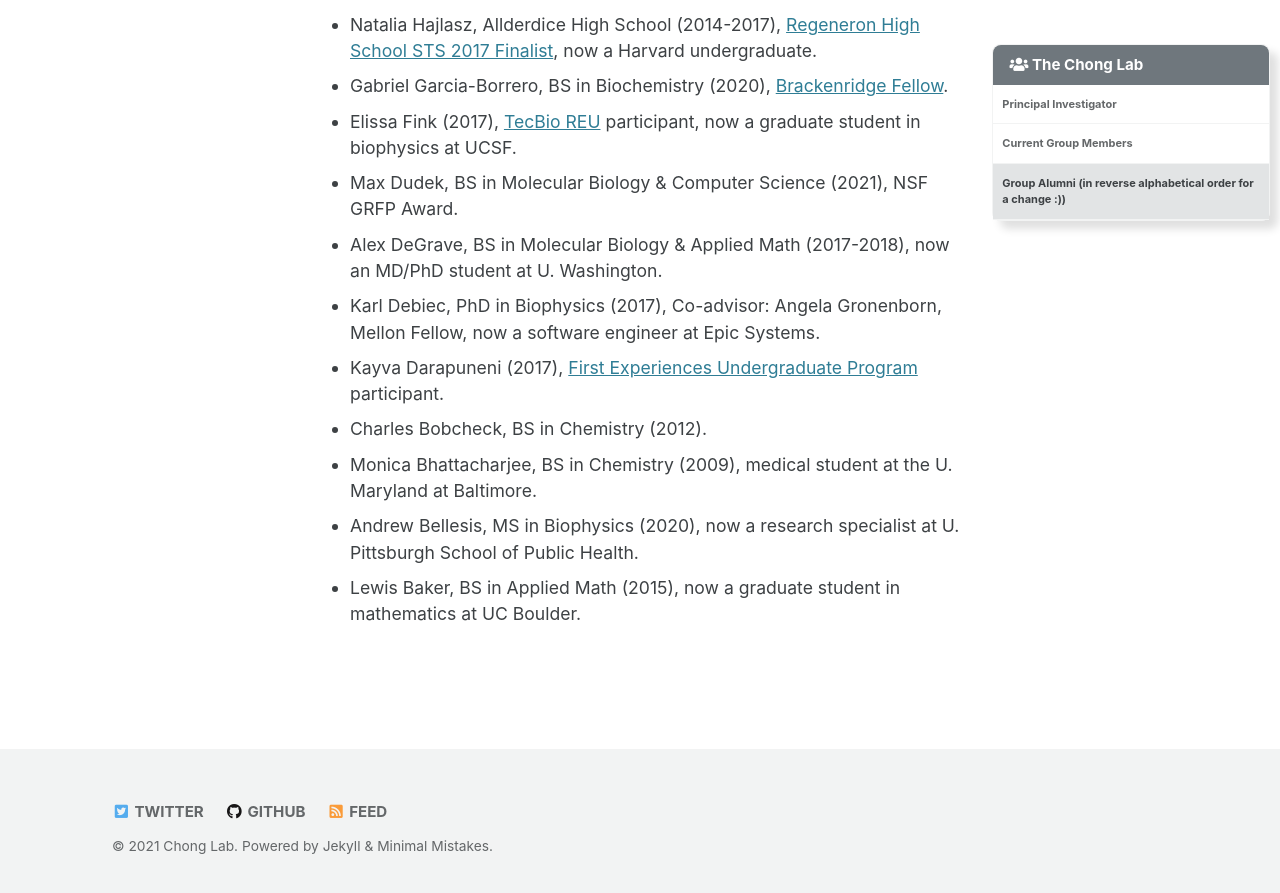
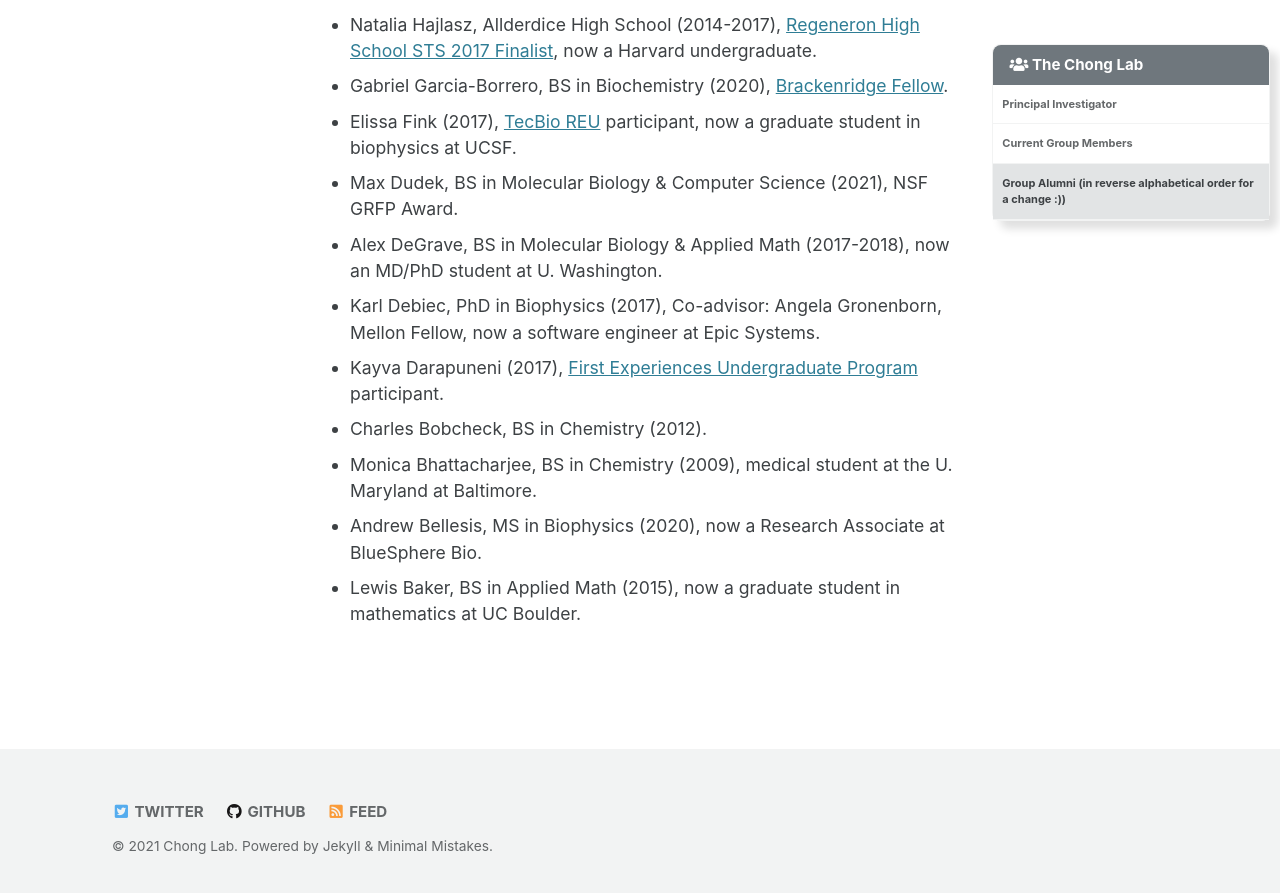
Before and after one commit to darianyang/mm-github-pages-test, a Jekyll site: the page built from _pages/people.md, in a window 1280 px wide and 900 px high, scrolled down 2485 px. Shown: the top 893 px of the window. Built offline with Jekyll 4.4.1, drawn with Linux system fonts in a browser that asks for light colours; cached includes are drawn as plain includes.

Commit message:
Update people.md

```diff
--- a/_pages/people.md
+++ b/_pages/people.md
@@ -101,5 +101,5 @@ current_group:
 * Kayva Darapuneni (2017), [First Experiences Undergraduate Program](https://www.asundergrad.pitt.edu/research/first-experiences-research) participant.
 * Charles Bobcheck, BS in Chemistry (2012).
 * Monica Bhattacharjee, BS in Chemistry (2009), medical student at the U. Maryland at Baltimore.
-* Andrew Bellesis, MS in Biophysics (2020), now a research specialist at U. Pittsburgh School of Public Health.
+* Andrew Bellesis, MS in Biophysics (2020), now a Research Associate at BlueSphere Bio.
 * Lewis Baker, BS in Applied Math (2015), now a graduate student in mathematics at UC Boulder.
```
